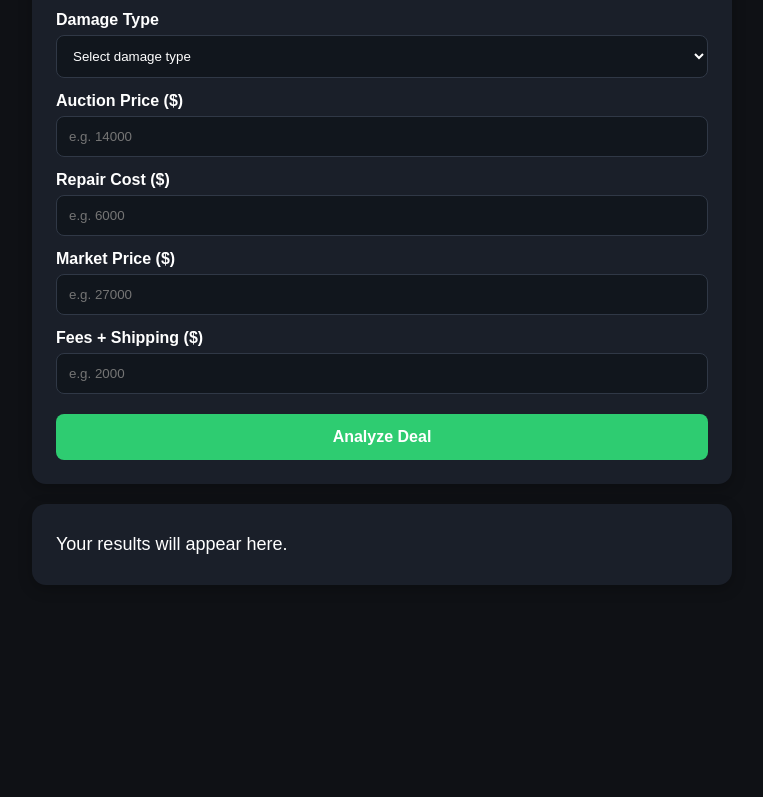
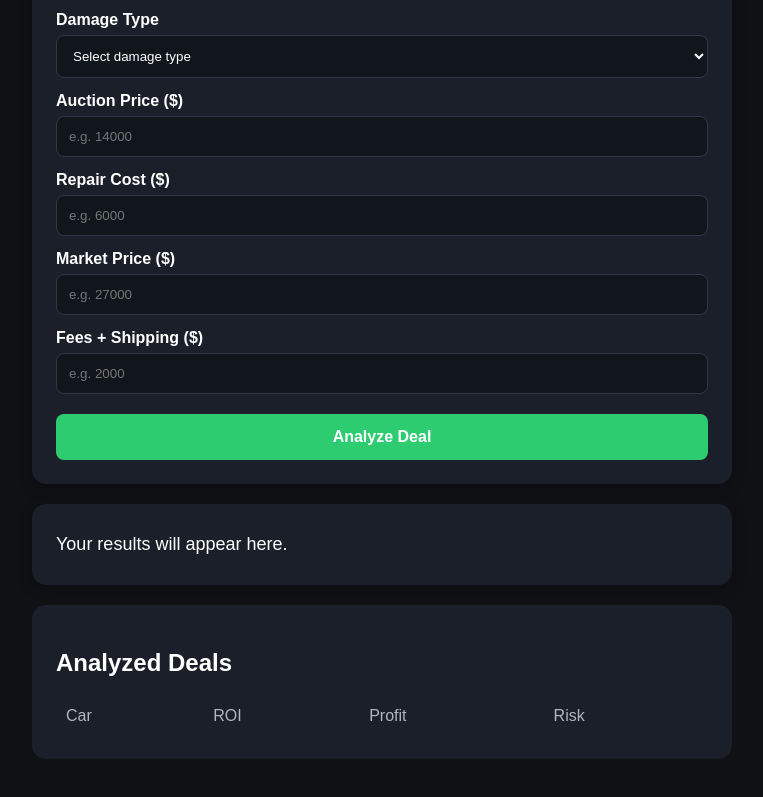
Before and after one commit to avixidev/salvage-car-analyzer, a plain HTML site: page index.html in a window 1280 px wide. Shown: the part 446-1243 px from the top of the page, without its empty margins (258-1021 px from the left). Before the commit the page ends 1111 px from the top, so only its background shows below. Drawn offline with Linux system fonts and the light colour scheme.

```diff
--- a/index.html
+++ b/index.html
@@ -52,6 +52,23 @@
         <div class="result-card" id="result">
             Your results will appear here.
         </div>
+
+        <div class="history-card">
+            <h2>Analyzed Deals</h2>
+
+            <table id="historyTable">
+                <thead>
+                    <tr>
+                        <th>Car</th>
+                        <th>ROI</th>
+                        <th>Profit</th>
+                        <th>Risk</th>
+                    </tr>
+                </thead>
+                <tbody>
+                </tbody>
+            </table>
+        </div>
     </div>
 
     <script src="script.js"></script>
--- a/script.js
+++ b/script.js
@@ -76,4 +76,15 @@
             <span class="badge ${dealBadgeClass}">${dealRating}</span>
         </div>
     `;
+
+    const tableBody = document
+        .getElementById("historyTable")
+        .getElementsByTagName("tbody")[0];
+
+    const row = tableBody.insertRow();
+
+    row.insertCell(0).innerText = `${year} ${carModel}`;
+    row.insertCell(1).innerText = `${roi.toFixed(2)}%`;
+    row.insertCell(2).innerText = `$${profit.toLocaleString()}`;
+    row.insertCell(3).innerText = riskLevel;
 }
--- a/style.css
+++ b/style.css
@@ -109,3 +109,27 @@
 .result-row {
     margin-bottom: 10px;
 }
+.history-card {
+    background: #1a1f29;
+    border-radius: 14px;
+    padding: 24px;
+    margin-top: 20px;
+}
+
+table {
+    width: 100%;
+    border-collapse: collapse;
+    margin-top: 15px;
+}
+
+th {
+    text-align: left;
+    padding: 10px;
+    color: #b0b7c3;
+    font-weight: normal;
+}
+
+td {
+    padding: 10px;
+    border-top: 1px solid #2a3240;
+}
```
Lines whose indentation alone changed are shown as unchanged.
